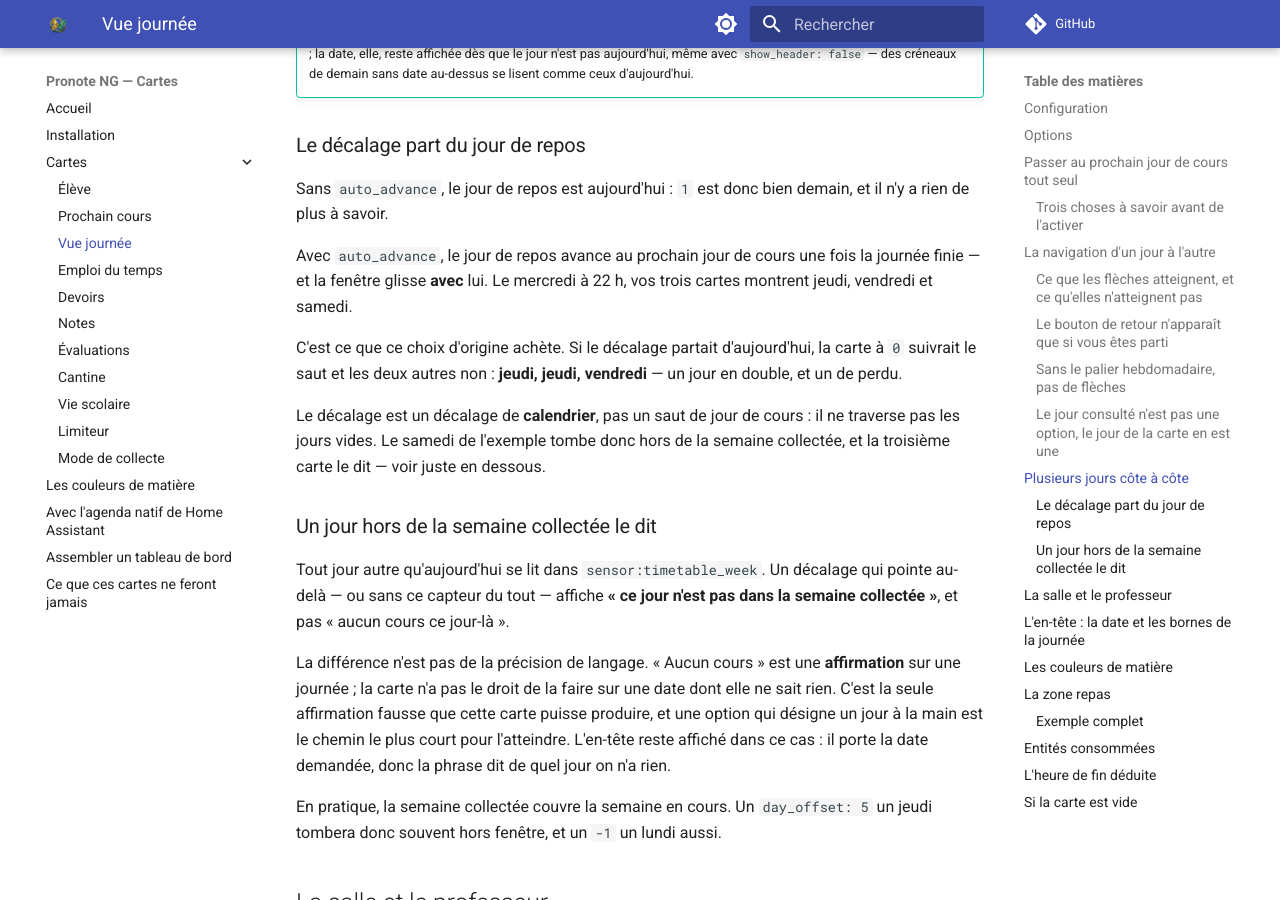
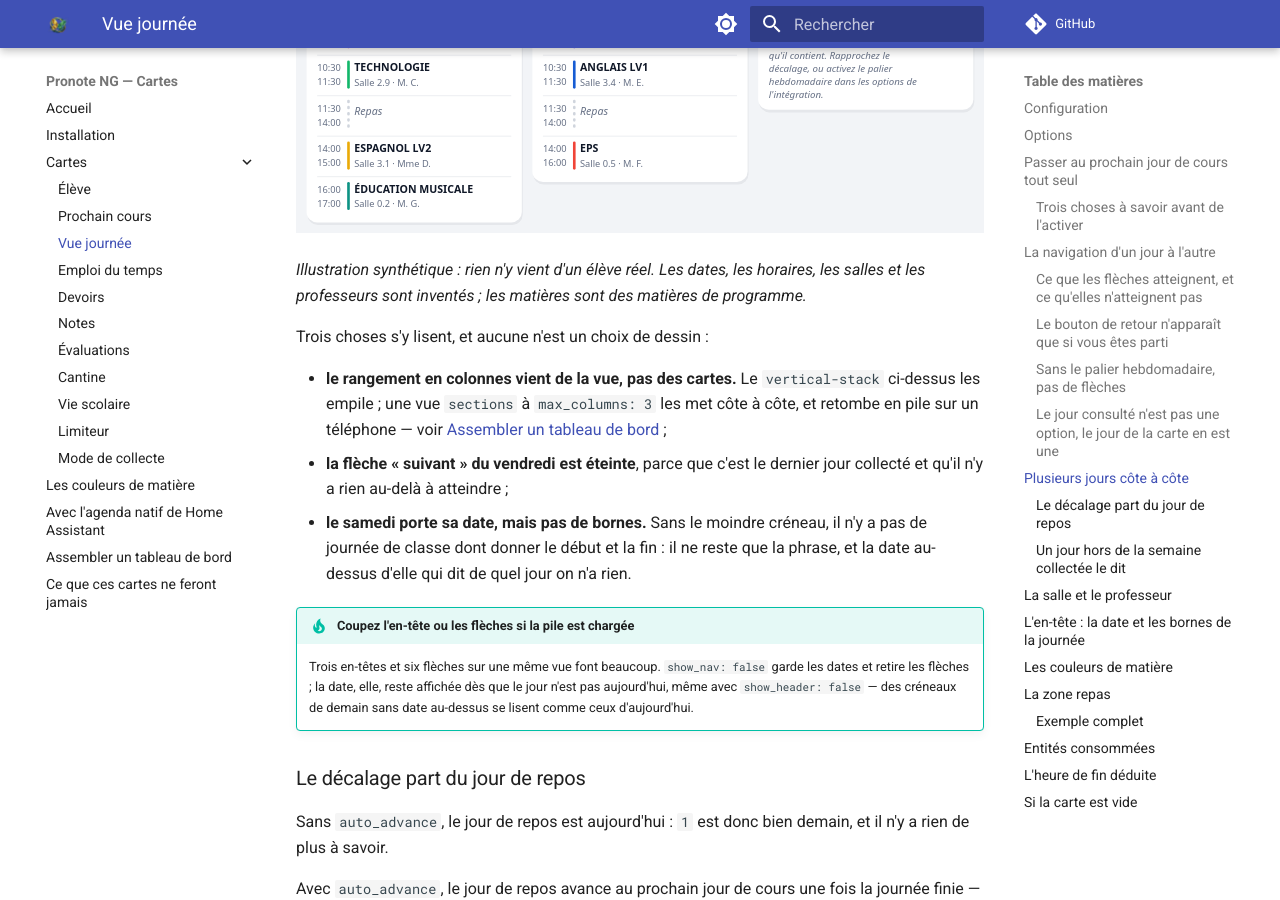
Before and after one commit to FiveElements/ha-pronote-ng-cards, an MkDocs documentation site: the page built from docs/cartes/journee.md, in a window 1280 px wide and 900 px high, scrolled down 5270 px. Built offline with MkDocs 1.6.1 and Material for MkDocs 9.7.7, drawn with Linux system fonts in a browser that asks for light colours; comment, search, counter and statistics services are not loaded.

Commit message:
docs(journee): trois jours côte à côte, illustrés
Une illustration manquait à « Plusieurs jours côte à côte » : la section
décrivait une disposition sans jamais la montrer. Trois cartes de front —
jeudi 12 mars, vendredi 13, samedi 14 — dans l'idiome des dix aperçus
existants. SVG écrit à la main, avec `<title>`, `<desc>` et une légende
qui disent que l'illustration est synthétique : aucune capture
d'instance, aucun nom d'élève ni d'établissement, professeurs réduits à
une initiale, matières de programme.

Le jeudi reprend la date de l'aperçu de la carte seule, pour que les deux
illustrations de la page parlent de la même semaine inventée.

## Le samedi montre la dégradation au lieu de la cacher

Le 12 mars 2026 est un jeudi, donc le samedi 14 tombe au-delà du dernier
jour collecté. La troisième carte porte sa date **seule** — sans bornes,
faute d'un créneau pour les porter — et la phrase hors fenêtre.

C'est le cas que quelqu'un rencontrera un samedi et lira comme une panne ;
l'illustrer vaut mieux que de dessiner trois journées pleines qui ne se
produisent que du lundi au mercredi.

La phrase est copiée depuis `journee.out_of_window` de `fr.json`, pas
paraphrasée, et un script a comparé les six lignes du SVG au catalogue
caractère pour caractère. Une illustration qui invente sa propre
formulation diverge au premier ajustement de la chaîne.

## Les salles portent leur mot

« Salle 0.5 » et non « Gymnase » sur l'EPS. `roomLabel` préfixe le mot dès
que le champ ne le porte pas déjà, donc un gymnase se serait rendu « Salle
Gymnase » : l'image aurait montré ce que le code ne produit pas. Le SVG le
dit en commentaire, sinon quelqu'un remettra « Gymnase » en le trouvant
plus naturel.

## Trois puces, parce que le dessin ne peut pas les dire

Le rangement en colonnes vient de la **vue** et non des cartes — le
`vertical-stack` de l'exemple empile, une vue `sections` à
`max_columns: 3` met côte à côte — sans quoi l'image contredirait le YAML
qu'elle suit. La flèche « suivant » du vendredi est éteinte parce que
c'est le dernier jour collecté. Et le samedi n'a pas de bornes.

Vérifié au rendu et pas seulement à la lecture : capture du SVG en Chrome
headless, puis relecture de la page construite. `mkdocs build --strict`
passe, ancres comprises ; lint, typecheck et 461 tests verts sur cet
arbre.

Co-Authored-By: Claude Opus 5 (1M context) <noreply@anthropic.com>

```diff
--- a/docs/cartes/journee.md
+++ b/docs/cartes/journee.md
@@ -202,6 +202,24 @@ cards:
 
 Chaque carte est indépendante : ses flèches partent de **son** jour, et son
 bouton de retour y ramène. Naviguer dans l'une ne déplace pas les autres.
+
+![Trois cartes Vue journée côte à côte : jeudi 12 mars et vendredi 13, puis samedi 14 qui n'est pas dans la semaine collectée](../assets/cartes/journee-fenetre-glissante.svg)
+
+*Illustration synthétique : rien n'y vient d'un élève réel. Les dates, les
+horaires, les salles et les professeurs sont inventés ; les matières sont des
+matières de programme.*
+
+Trois choses s'y lisent, et aucune n'est un choix de dessin :
+
+- **le rangement en colonnes vient de la vue, pas des cartes.** Le
+  `vertical-stack` ci-dessus les empile ; une vue `sections` à `max_columns: 3`
+  les met côte à côte, et retombe en pile sur un téléphone — voir
+  [Assembler un tableau de bord](../tableaux-de-bord.md#une-fenetre-glissante-sur-la-semaine) ;
+- **la flèche « suivant » du vendredi est éteinte**, parce que c'est le dernier
+  jour collecté et qu'il n'y a rien au-delà à atteindre ;
+- **le samedi porte sa date, mais pas de bornes.** Sans le moindre créneau, il
+  n'y a pas de journée de classe dont donner le début et la fin : il ne reste
+  que la phrase, et la date au-dessus d'elle qui dit de quel jour on n'a rien.
 
 !!! tip "Coupez l'en-tête ou les flèches si la pile est chargée"
 
```
Also changed, not shown: docs/assets/cartes/journee-fenetre-glissante.svg (added).
